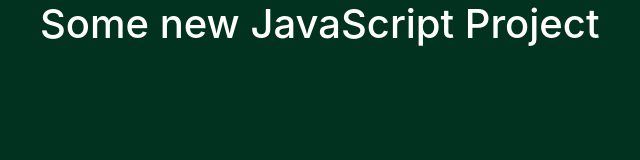
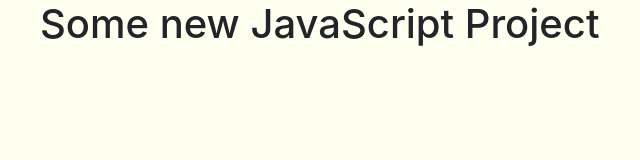
Before and after one commit to atrotter0/javascript-project-config-tool, a website built with webpack: page assets/src/index.html in a window 1280 px wide. Shown: the whole page, without its empty margins (45-685 px from the left). Built offline with nearby package versions, Linux system fonts and the light colour scheme.

Commit message:
Navigate back into project to run npm commands, change bgcolor by popular demand

```diff
--- a/assets/src/styles.css
+++ b/assets/src/styles.css
@@ -1,4 +1,3 @@
 body {
-  background-color: #013220;
-  color: #ffffff;
+  background-color: #fffff0;
 }
```
Also changed, not shown: 1 other file.
